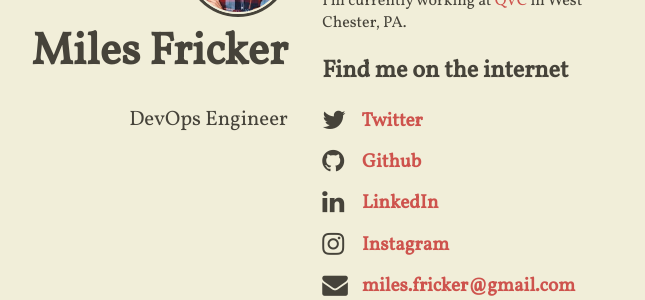
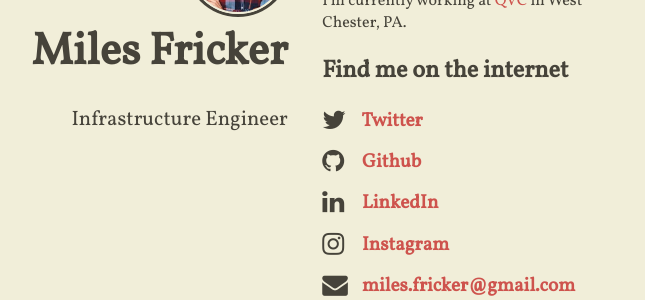
Before and after one commit to miles-/miles-.github.io, a Jekyll site: the page built from index.html, in a window 1280 px wide. Shown: the part 214-514 px from the top of the page, without its empty margins (345-990 px from the left). Built offline with Jekyll 4.4.1, drawn with Linux system fonts in a browser that asks for light colours; nearby versions of some CDN libraries.

Commit message:
update _config.yml

```diff
--- a/_config.yml
+++ b/_config.yml
@@ -9,7 +9,7 @@ compass:
   # author will appear under the avatar (optional)
   author: "Miles Fricker"
   # tagline will appear under the title (optional)
-  tagline: "DevOps Engineer"
+  tagline: "Infrastructure Engineer"
   # if include_content is true, the contents of the content.html include will be
   # added right above the generated item list, if present
   include_content: true
```
